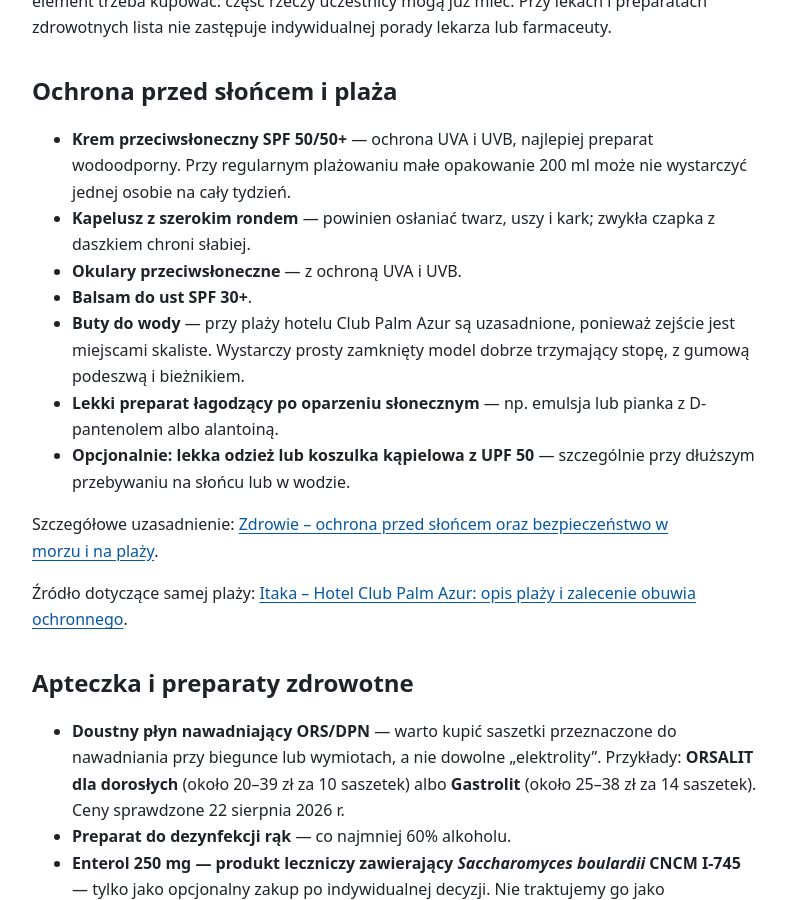
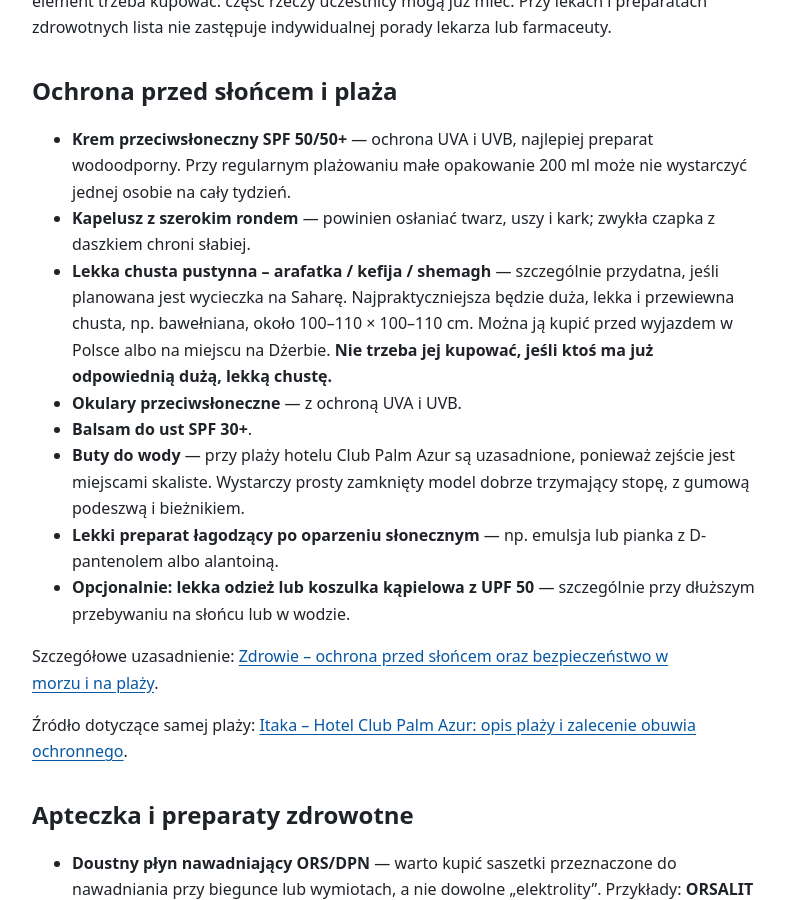
Before and after one commit to rotnicki/djerba-2026, a Jekyll site: the page built from co-kupic-przed-wyjazdem.md, in a window 1280 px wide and 900 px high, scrolled down 397 px. Shown: the whole window, without its empty margins (32-818 px from the left). Built offline with Jekyll 4.4.1, drawn with Linux system fonts in a browser that asks for light colours; our own code applies the rules of GitHub Pages for plain Markdown files.

Commit message:
Dodaj chustę pustynną do listy zakupów

```diff
--- a/co-kupic-przed-wyjazdem.md
+++ b/co-kupic-przed-wyjazdem.md
@@ -8,6 +8,7 @@ To wspólna lista rzeczy, które mogą wymagać kupienia specjalnie na wyjazd. N
 
 - **Krem przeciwsłoneczny SPF 50/50+** — ochrona UVA i UVB, najlepiej preparat wodoodporny. Przy regularnym plażowaniu małe opakowanie 200 ml może nie wystarczyć jednej osobie na cały tydzień.
 - **Kapelusz z szerokim rondem** — powinien osłaniać twarz, uszy i kark; zwykła czapka z daszkiem chroni słabiej.
+- **Lekka chusta pustynna – arafatka / kefija / shemagh** — szczególnie przydatna, jeśli planowana jest wycieczka na Saharę. Najpraktyczniejsza będzie duża, lekka i przewiewna chusta, np. bawełniana, około 100–110 × 100–110 cm. Można ją kupić przed wyjazdem w Polsce albo na miejscu na Dżerbie. **Nie trzeba jej kupować, jeśli ktoś ma już odpowiednią dużą, lekką chustę.**
 - **Okulary przeciwsłoneczne** — z ochroną UVA i UVB.
 - **Balsam do ust SPF 30+**.
 - **Buty do wody** — przy plaży hotelu Club Palm Azur są uzasadnione, ponieważ zejście jest miejscami skaliste. Wystarczy prosty zamknięty model dobrze trzymający stopę, z gumową podeszwą i bieżnikiem.
```
